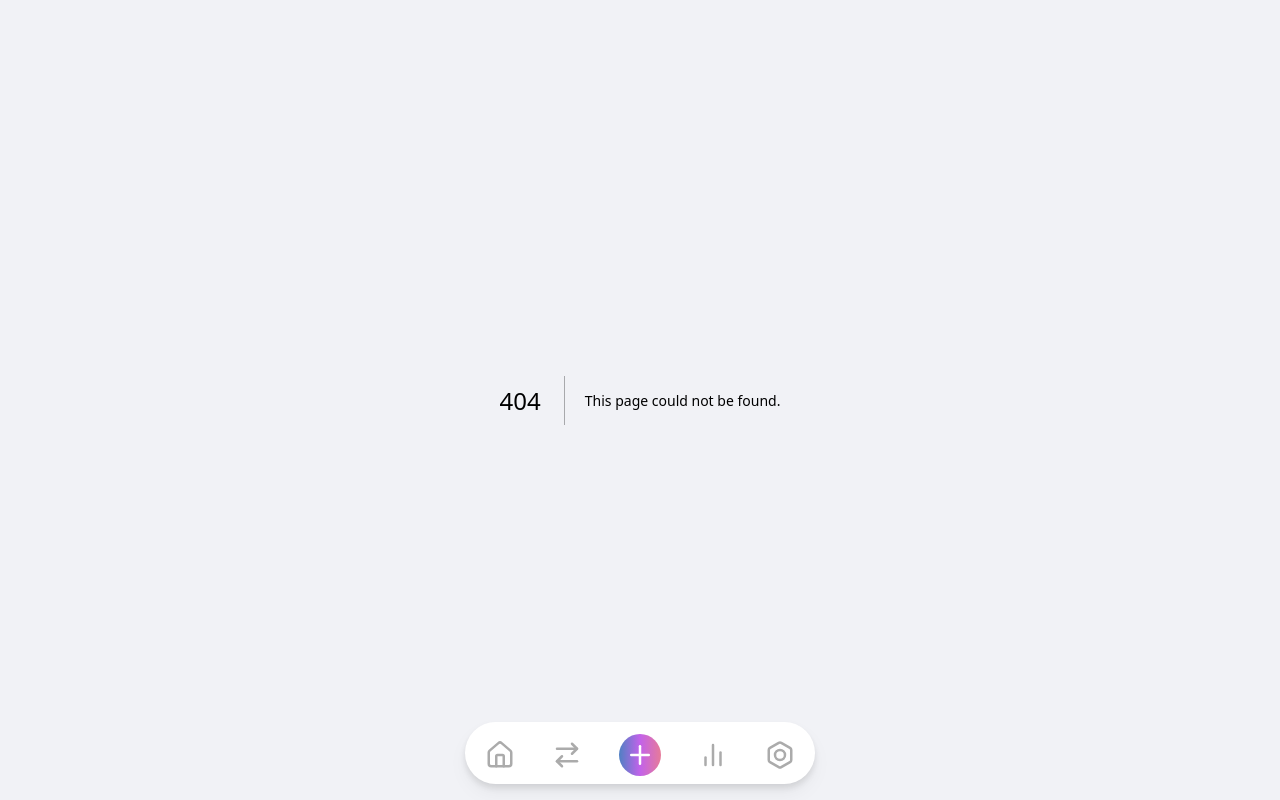
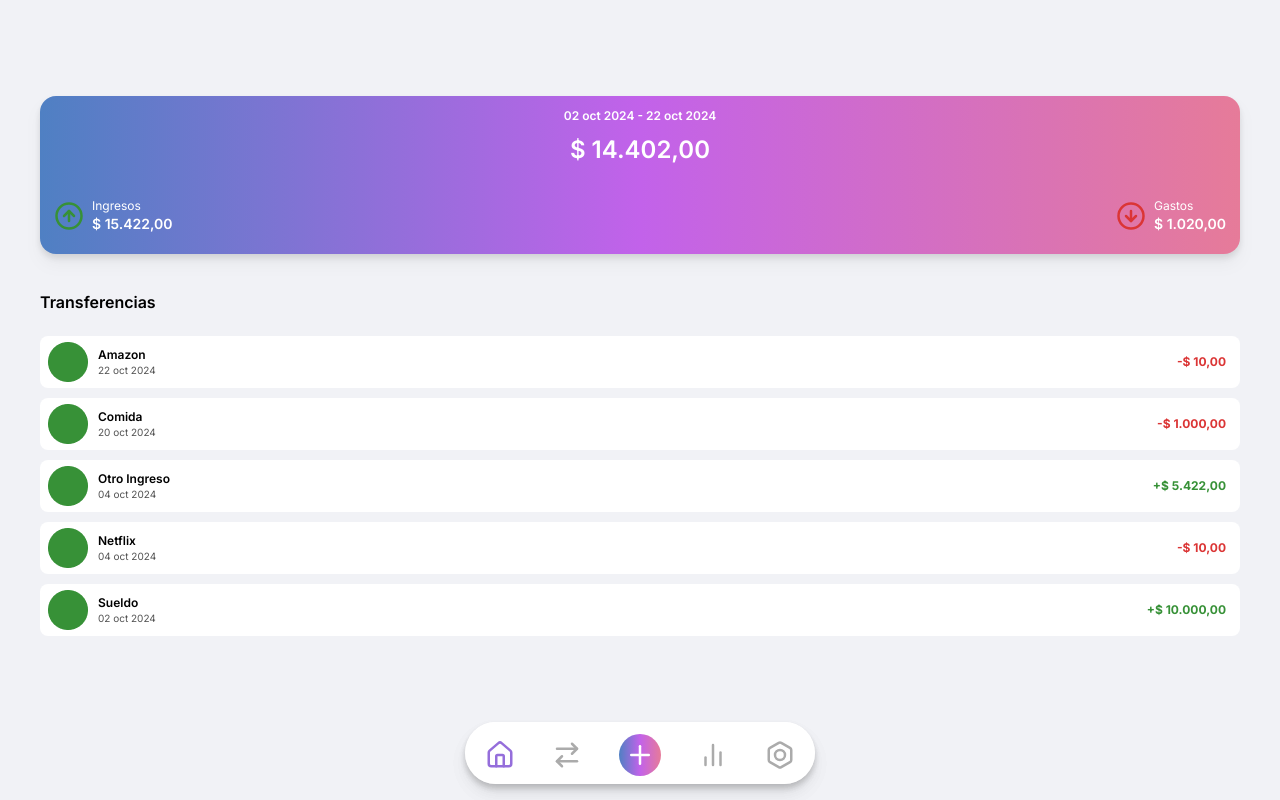
Before and after one commit to lautaroroldan/balanticco, a Next.js app: page /dashboard/home in a window 1280 px wide. Before the commit this address had no page. Built offline with nearby package versions, Linux system fonts and the light colour scheme.

Commit message:
Fix:<Se cambia la estructura de carpetas>

```diff
--- /dev/null
+++ b/app/dashboard/home/page.tsx
@@ -0,0 +1,20 @@
+"use client"
+import React from 'react'
+import Transfers from '@/components/transfers'
+import BalanceCard from '@/components/balance-card'
+import useTransferStore from '@/store/transfer-store'
+function Page() {
+    const transfers = useTransferStore((state) => state.transfers)
+    return (
+        <main className='flex flex-col gap-9'>
+            <BalanceCard
+                className='mt-24'
+            />
+            <Transfers
+                data={transfers}
+                showTitle />
+        </main>
+    )
+}
+
+export default Page
--- /dev/null
+++ b/app/dashboard/layout.tsx
@@ -0,0 +1,23 @@
+import MobileNavbar from "@/components/mobile-navbar";
+import type { Metadata } from "next";
+import { Inter } from "next/font/google";
+
+export const metadata: Metadata = {
+    title: "Balanticco",
+    description: "Balanticco",
+};
+
+const inter = Inter({ subsets: ["latin"] });
+
+export default function AuthLayout({
+    children,
+}: {
+    children: React.ReactNode;
+}) {
+    return (
+        <div className={`${inter.className} antialiased px-5 bg-custom-white min-h-screen relative`}>
+            {children}
+            <MobileNavbar />
+        </div>
+    );
+}
--- a/components/mobile-navbar.tsx
+++ b/components/mobile-navbar.tsx
@@ -15,18 +15,18 @@ function MobileNavbar() {
     return (
         <footer className='fixed bottom-0 left-1/2 transform -translate-x-1/2 bg-white rounded-full drop-shadow-lg w-[350px] mb-4'>
             <nav className='flex justify-between items-center px-5 pt-3 pb-2'>
-                <Link href='/dashboard'>
-                    <Home size={size} color={isActive('/dashboard') ? '#956EDB' : '#ABABAB'} />
+                <Link href='/dashboard/home'>
+                    <Home size={size} color={isActive('/dashboard/home') ? '#956EDB' : '#ABABAB'} />
                 </Link>
-                <Link href='/transactions'>
-                    <ArrowRightLeft size={size} color={isActive('/transactions') ? '#956EDB' : '#ABABAB'} />
+                <Link href='/dashboard/transactions'>
+                    <ArrowRightLeft size={size} color={isActive('/dashboard/transactions') ? '#956EDB' : '#ABABAB'} />
                 </Link>
                 <AddTransferDialog size={size} />
-                <Link href='/statistics'>
-                    <ChartNoAxesColumn size={size} color={isActive('/statistics') ? '#956EDB' : '#ABABAB'} />
+                <Link href='/dashboard/statistics'>
+                    <ChartNoAxesColumn size={size} color={isActive('/dashboard/statistics') ? '#956EDB' : '#ABABAB'} />
                 </Link>
-                <Link href='/settings'>
-                    <Bolt size={size} color={isActive('/settings') ? '#956EDB' : '#ABABAB'} />
+                <Link href='/dashboard/settings'>
+                    <Bolt size={size} color={isActive('/dashboard/settings') ? '#956EDB' : '#ABABAB'} />
                 </Link>
             </nav>
         </footer>
```
Also changed, not shown: app/dashboard/statistics/page.tsx (renamed from app/statistics/page.tsx), app/dashboard/transactions/page.tsx (renamed from app/transactions/page.tsx).
